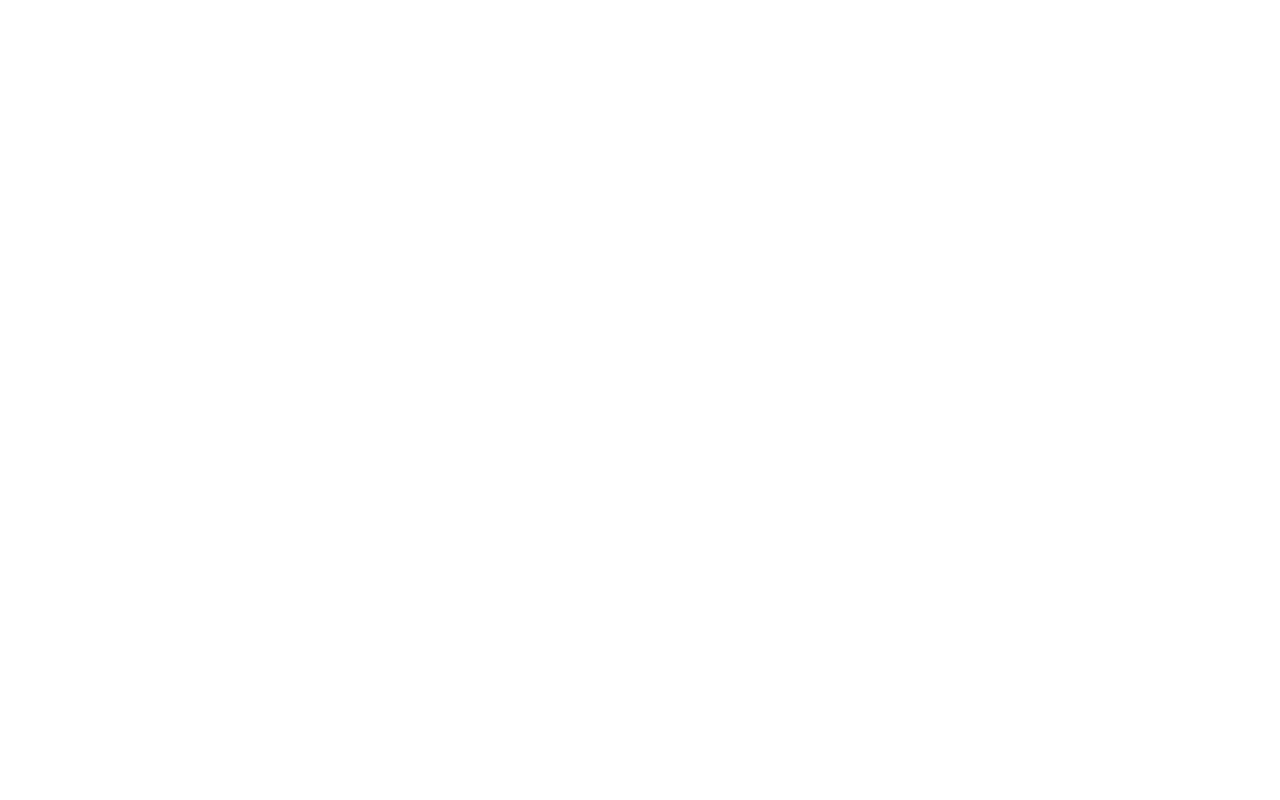
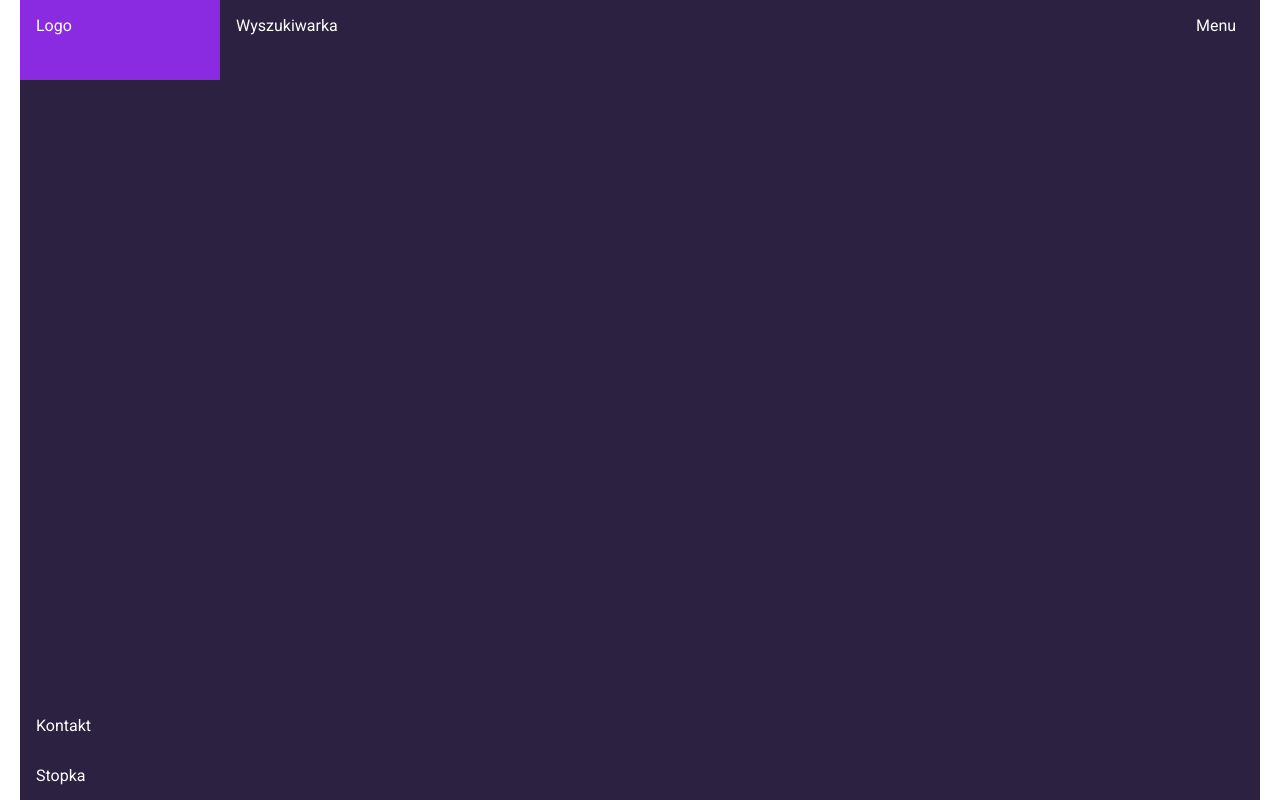
Before and after one commit to Naval63/HomeWork_flex_grid, a website: page index.html in a window 1280 px wide. Drawn offline with Linux system fonts and the light colour scheme.

Commit message:
html structure and grid area in scss

```diff
--- a/index.html
+++ b/index.html
@@ -8,6 +8,15 @@
     <link rel="stylesheet" href="css/style.css">
 </head>
 <body>
+    <div class="grid">
+        <section class="logo">Logo</section>
+        <section class="search">Wyszukiwarka</section>
+        <nav class="menu">Menu</nav>
+        <section class="gallery">
 
+        </section>
+        <div class="contact">Kontakt</div>
+        <footer class="footer">Stopka</footer>
+    </div>
 </body>
 </html>
--- a/sass/style.scss
+++ b/sass/style.scss
@@ -1,3 +1,12 @@
+@import url('https://fonts.googleapis.com/css?family=Lato:400,700|Roboto:400,700&display=swap&subset=latin-ext');
+
+$dark: #171717;
+$light: #fff;
+$main-color: #2c2141;
+
+$default-font: 'Roboto', sans-serif;
+$special-font: 'Lato', sans-serif;
+
 html {
     box-sizing: border-box;
 }
@@ -5,3 +14,67 @@ html {
 *, *:before, *:after {
     box-sizing: inherit;
 }
+
+body {
+    margin: 0;
+    font-family: $default-font;
+    background-color: $light;
+    color: $light;
+}
+
+.grid {
+    display: grid;
+    grid-template-areas:
+    'logo search menu'
+    'gallery gallery gallery '
+    'contact contact contact'
+    'footer footer footer';
+    grid-template-columns: minmax(120px, 200px) minmax(240px, 1fr) 80px;
+    grid-template-rows: auto 1fr auto auto;
+
+    min-height: 100vh;
+    max-width: 1240px;
+    margin:  0 auto;
+    background-color: $main-color;
+  }
+
+  .logo {
+    grid-area: logo;
+    padding: 16px;
+    height: 10vh;
+    background-color: blueviolet;
+  }
+
+  .search {
+    grid-area: search;
+    padding: 16px;
+  }
+
+  .menu {
+    grid-area: menu;
+    padding: 16px;
+  }
+
+  .gallery {
+    grid-area: gallery;
+
+    //konterner
+    display: grid;
+    grid-template-columns: repeat(auto-fill, minmax(205px, 1fr));
+    gap: 16px;
+    padding: 120px 16px 16px;
+    position: relative;
+  }
+
+  .contact {
+    grid-area: contact;
+    height: 50px;
+    padding: 16px;
+  }
+
+  .footer {
+    grid-area: footer;
+    height: 50px;
+    text-align: left;
+    padding: 16px;
+  }
```
Also changed, not shown: css/style.css.
